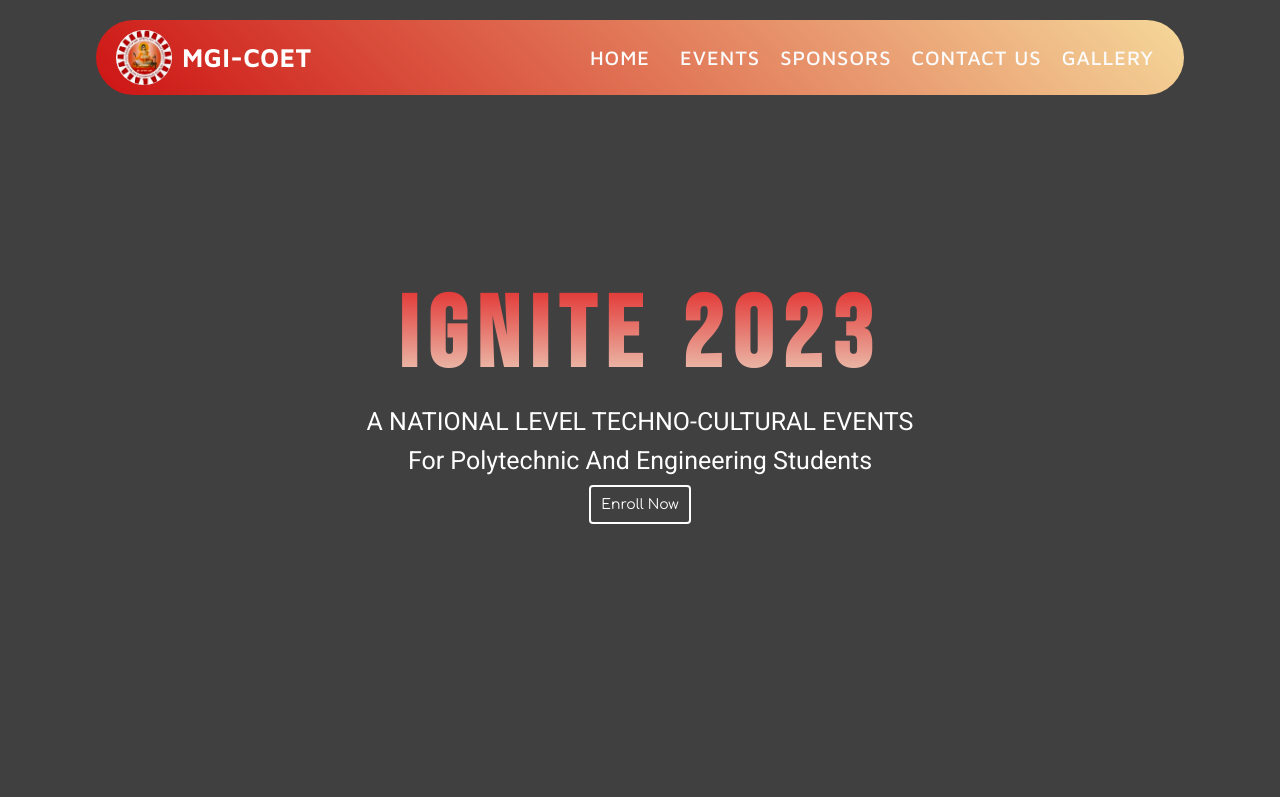
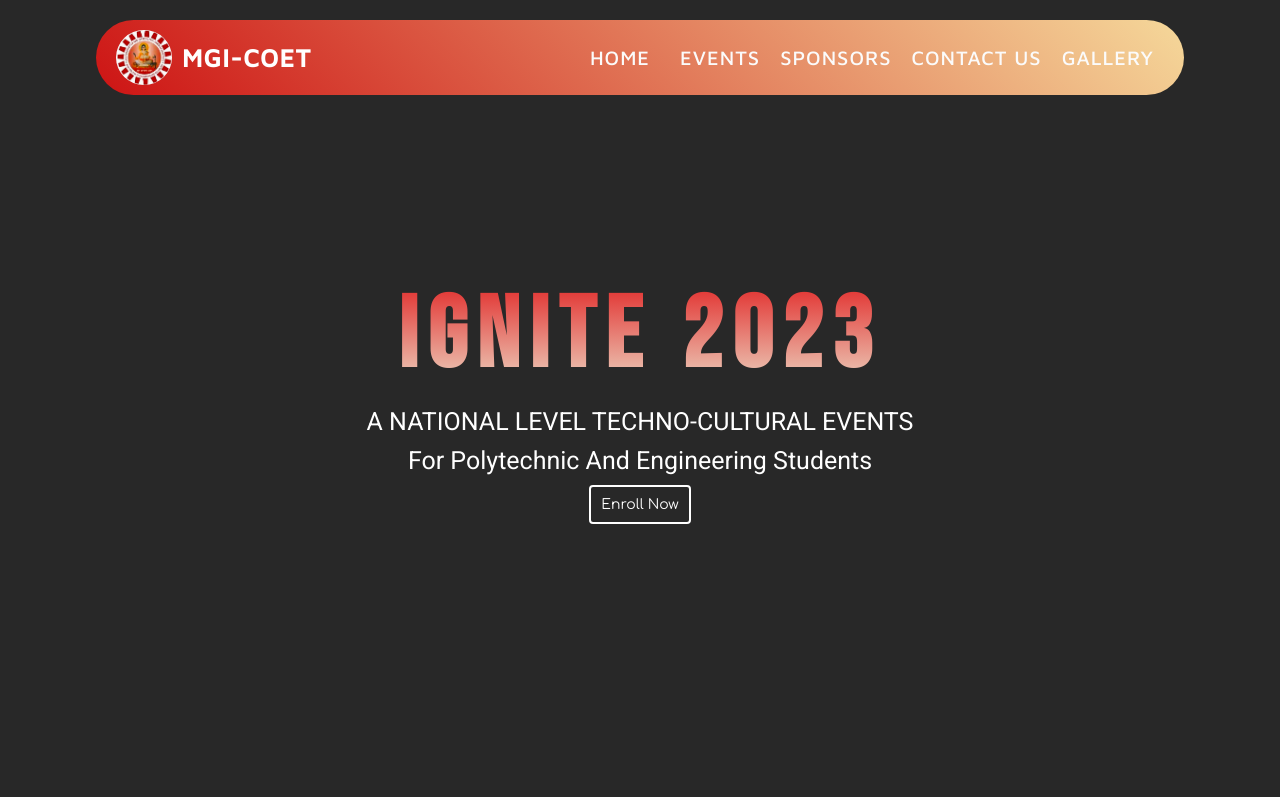
Before and after one commit to MrDeveloper26/IGNITE-2023, a plain HTML site: page index.html in a window 1280 px wide. Shown: the top 797 px of the page. Drawn offline with nearby package versions, Linux system fonts and the light colour scheme; the site is published under a folder, as on GitHub Pages, so addresses that start at the root find nothing; a web font is replaced by a local one.

Commit message:
Update style.css

```diff
--- a/style.css
+++ b/style.css
@@ -197,7 +197,7 @@ header .fa-bars {
   background-image:
     linear-gradient(45deg,
       rgba(0, 0, 0, 0.75),
-      rgba(0, 0, 0, 0.75)), url('/home-bg.png');
+      rgba(0, 0, 0, 0.75)), url('home-bg.png');
   height: 100vh;
   background-size: cover;
   background-position: center;
```
